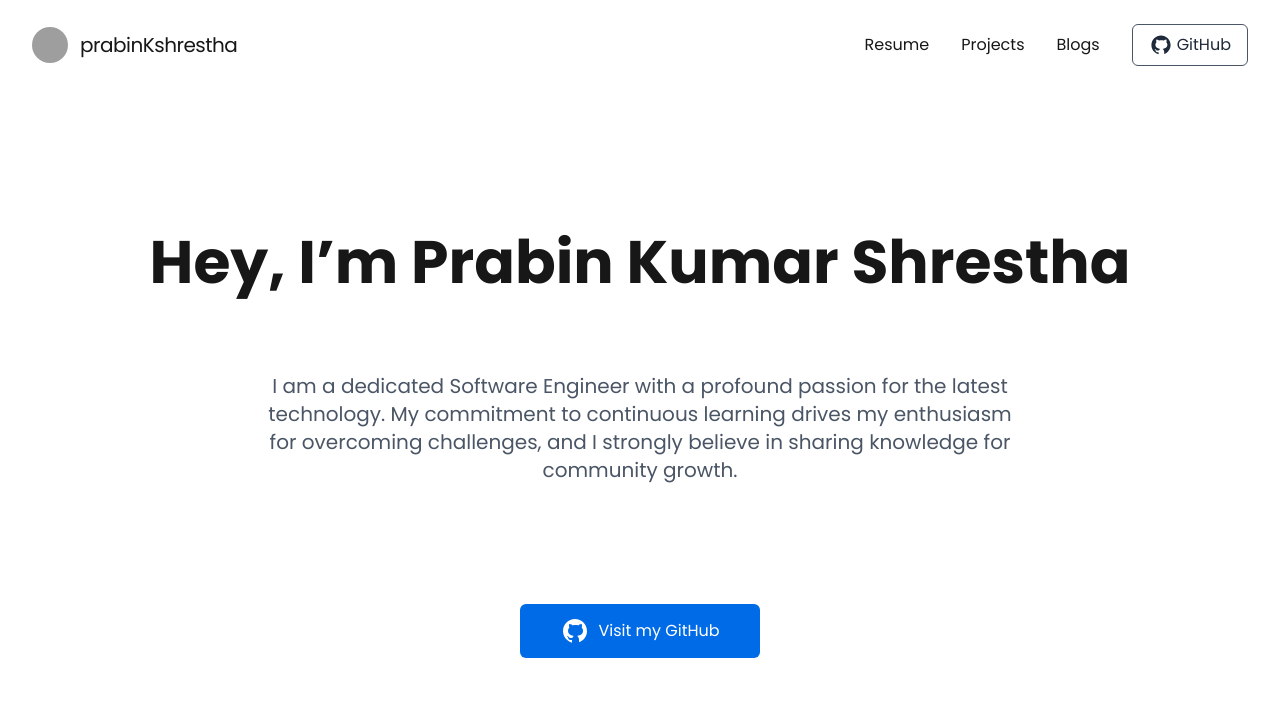
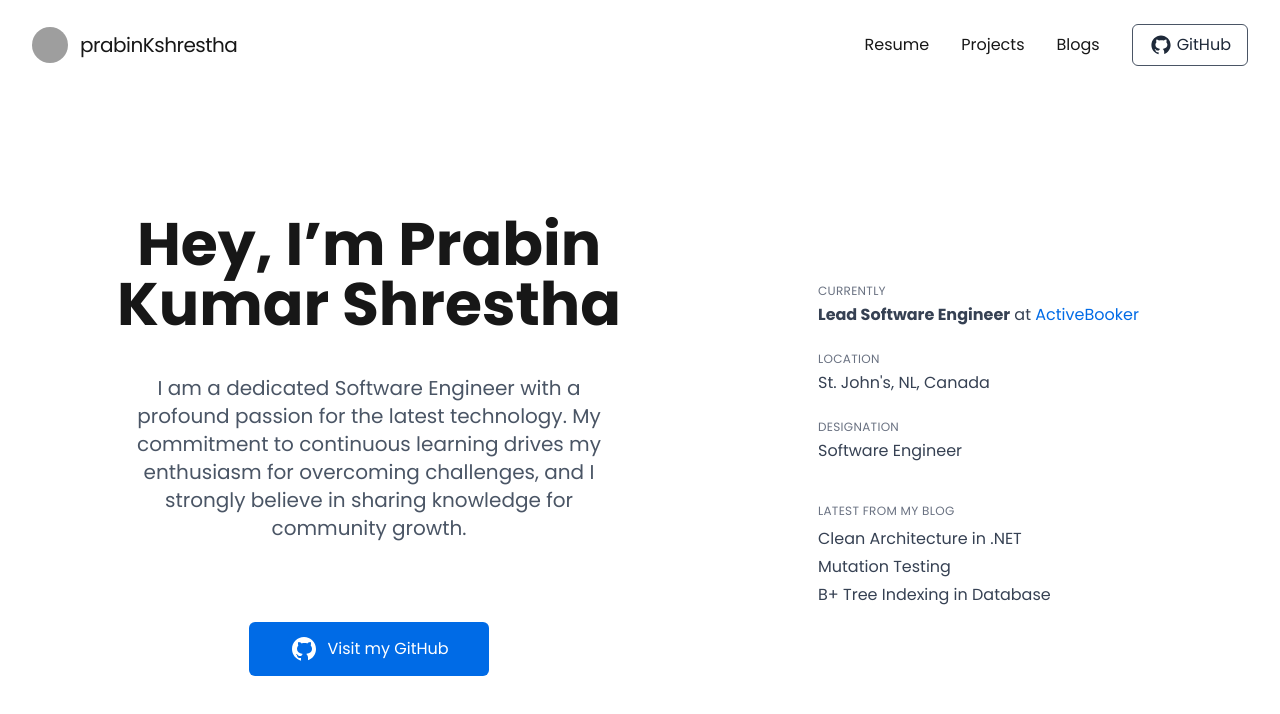
Before and after one commit to prabinKshrestha/prabin-portfolio, a Next.js app in the folder src/public-site/: page / in a window 1280 px wide. Shown: the top 714 px of the page. Built offline with nearby package versions, Linux system fonts and the light colour scheme; grey boxes are pictures that could not be loaded.

Commit message:
add short news in landing page

```diff
--- a/src/public-site/app/page.tsx
+++ b/src/public-site/app/page.tsx
@@ -2,7 +2,8 @@ import Link from "next/link";
 
 export default function Home() {
 	return (
-		<div className="h-full flex flex-col items-center justify-center flex-1 gap-20">
+		<div className="h-full flex flex-1 gap-48 flex-col md:flex-row px-18 py-12">
+			<div className="flex flex-col items-center justify-center flex-1 gap-10">
 				<h1 className="text-4xl md:text-6xl font-extrabold text-center capitalize">
 					Hey, I&rsquo;m Prabin Kumar Shrestha
 				</h1>
@@ -18,5 +19,50 @@ export default function Home() {
 					</span>
 				</Link>
 			</div>
+
+			<div className="flex flex-col justify-center gap-6 text-sm md:text-base text-gray-700 md:min-w-[350px]">
+				<div className="space-y-1">
+					<p className="text-gray-500 uppercase text-xs tracking-wide">Currently</p>
+					<p>
+						<strong>Lead Software Engineer</strong> at
+						<span className="text-primary">
+							<Link href="https://activebooker.com" target="_blank"> ActiveBooker</Link>
+						</span>
+					</p>
+				</div>
+
+				<div className="space-y-1">
+					<p className="text-gray-500 uppercase text-xs tracking-wide">Location</p>
+					<p>St. John's, NL, Canada</p>
+				</div>
+
+				{/* Show designation if it's notable */}
+				<div className="space-y-1">
+					<p className="text-gray-500 uppercase text-xs tracking-wide">Designation</p>
+					<p>Software Engineer</p>
+				</div>
+
+				<div className="space-y-2 mt-4">
+					<p className="text-gray-500 uppercase text-xs tracking-wide">Latest from my blog</p>
+					<ul className="space-y-1 list-none">
+						<li>
+							<Link href="/blogs" className=" hover:underline">
+								Clean Architecture in .NET
+							</Link>
+						</li>
+						<li>
+							<Link href="/blogs" className=" hover:underline">
+								Mutation Testing
+							</Link>
+						</li>
+						<li>
+							<Link href="/blogs" className=" hover:underline">
+								B+ Tree Indexing in Database
+							</Link>
+						</li>
+					</ul>
+				</div>
+			</div>
+		</div>
 	);
 }
--- a/src/public-site/next.config.ts
+++ b/src/public-site/next.config.ts
@@ -2,7 +2,8 @@ import type { NextConfig } from "next";
 
 const nextConfig: NextConfig = {
   images: {
-    domains: ["media.licdn.com"],
+    unoptimized: true,
+    domains: ["media.licdn.com"]
   },
   output: 'export',
 };
```
Lines whose indentation alone changed are shown as unchanged.
